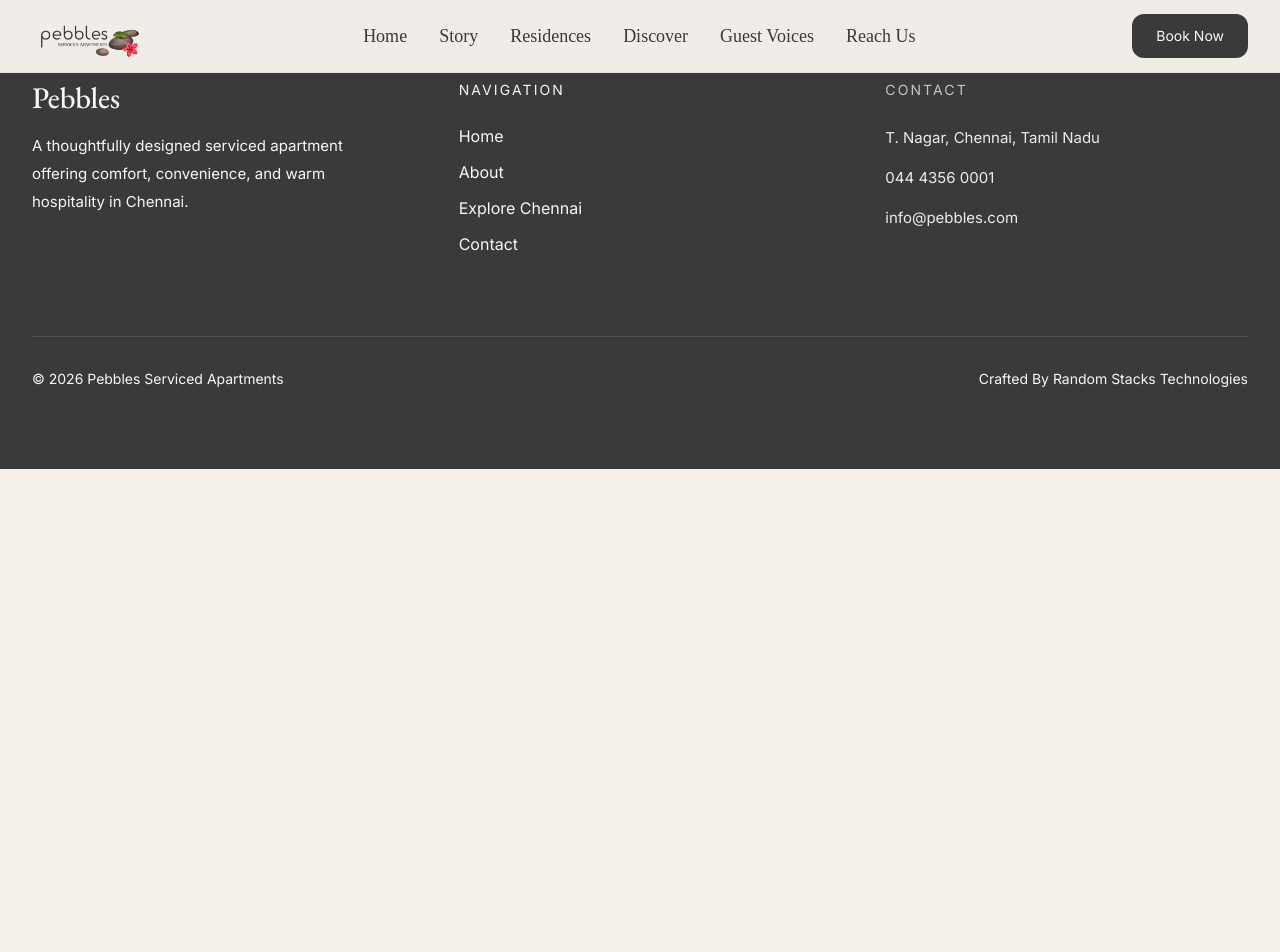
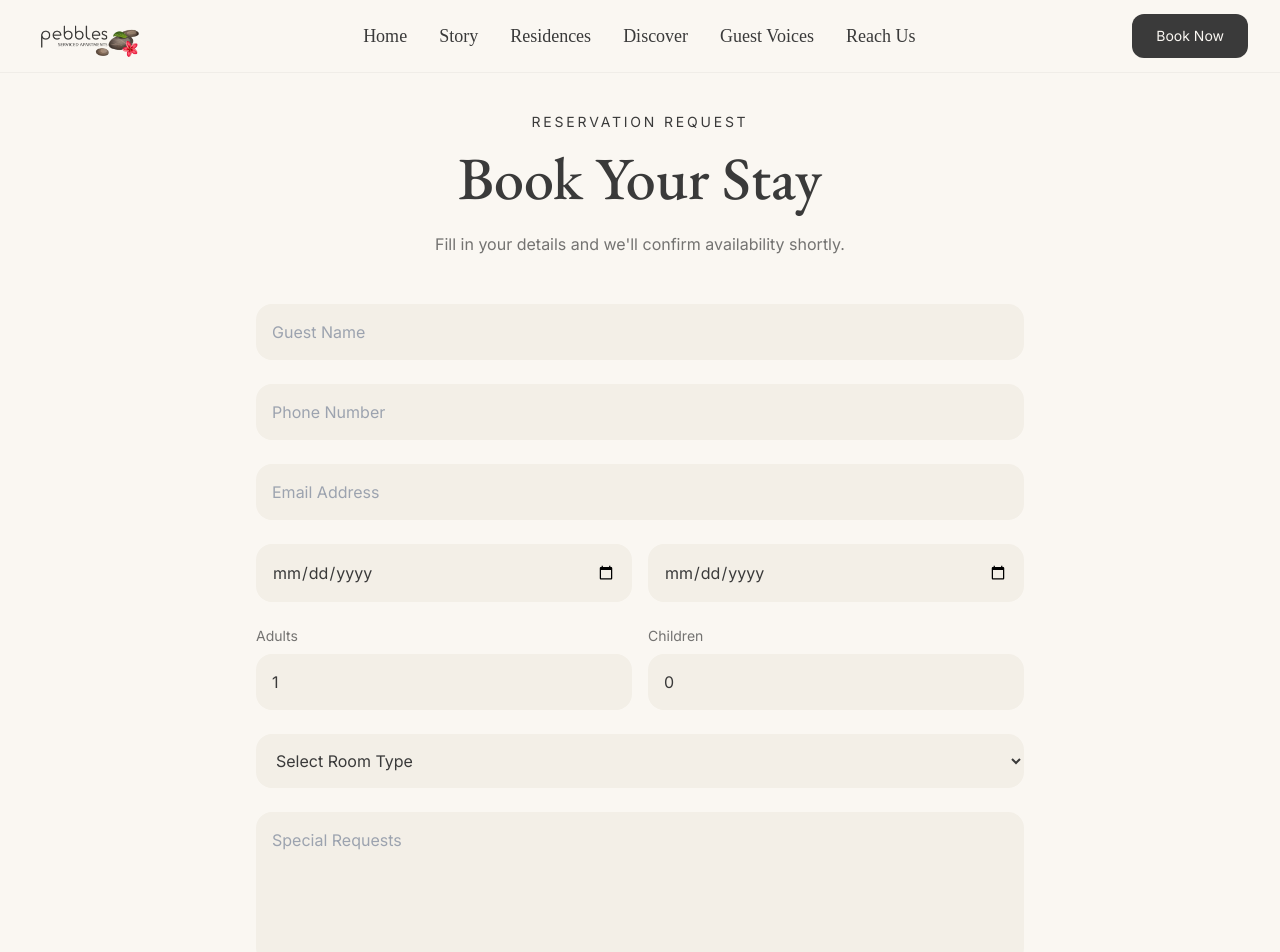
Before and after one commit to Random-Stack-Team/client-pebbels, a React (Vite) app: page /book in a window 1280 px wide. Shown: the top 952 px of the page. Before the commit the page ends 800 px from the top, so only its background shows below. Built offline with nearby package versions, Linux system fonts and the light colour scheme.

Commit message:
Booking page updates

```diff
--- a/src/App.jsx
+++ b/src/App.jsx
@@ -9,6 +9,8 @@ import Rooms from "./pages/Rooms";
 import Explore from "./pages/Explore";
 import Reviews from "./pages/Reviews";
 import Contact from "./pages/Contact";
+import Book from "./pages/Book";
+
 
 export default function App() {
   return (
@@ -22,6 +24,7 @@ export default function App() {
         <Route path="/explore" element={<Explore />} />
         <Route path="/reviews" element={<Reviews />} />
         <Route path="/contact" element={<Contact />} />
+        <Route path="/book" element={<Book />} />
       </Routes>
     </Layout>
   );
--- a/src/components/home/HeroScene.jsx
+++ b/src/components/home/HeroScene.jsx
@@ -1,5 +1,6 @@
 import { motion, useScroll, useTransform } from "framer-motion";
 import { useRef } from "react";
+import { Link } from "react-router-dom";
 
 import roomImage from "../../assets/Room 5.jpg";
 import heroImage from "../../assets/hero2.jpeg";
@@ -200,27 +201,25 @@ px-6 md:px-0
         designed stays in the heart of Chennai.
       </p>
 
+      <Link to="/book">
   <button
     className="
       mt-10
       px-6 md:px-8
       py-3 md:py-4
       rounded-xl
-
       bg-[#FAF7F2]
       text-[#3A3A3A]
-
       text-sm
       font-medium
-
       transition-all
       duration-300
-
       hover:scale-[1.02]
     "
   >
     Book Your Stay
   </button>
+</Link>
     </motion.div>
   </motion.div>
 
--- a/src/components/layout/Navbar.jsx
+++ b/src/components/layout/Navbar.jsx
@@ -97,6 +97,7 @@ export default function Navbar() {
           ))}
         </div>
 
+        <Link to="/book">
   <motion.button
     whileHover={{ scale: 1.03 }}
     whileTap={{ scale: 0.97 }}
@@ -104,6 +105,7 @@ export default function Navbar() {
   >
     Book Now
   </motion.button>
+</Link>
 
         <button
           onClick={() => setMobileOpen(!mobileOpen)}
@@ -139,9 +141,23 @@ export default function Navbar() {
                 </Link>
               ))}
 
-              <button className="px-6 py-3 rounded-xl bg-[#3A3A3A] text-[#FAF7F2] text-sm transition-all duration-300">
+<Link
+  to="/book"
+  onClick={() => setMobileOpen(false)}
+  className="
+    px-6
+    py-3
+    rounded-xl
+    bg-[#3A3A3A]
+    text-[#FAF7F2]
+    text-sm
+    text-center
+  "
+>
   Book Now
-              </button>
+</Link>
+
+
    </div>
           </motion.div>
         )}
--- /dev/null
+++ b/src/pages/Book.jsx
@@ -0,0 +1,240 @@
+import { useState } from "react";
+
+export default function Book() {
+  const [submitted, setSubmitted] = useState(false);
+
+const [form, setForm] = useState({
+    name: "",
+    phone: "",
+    email: "",
+    checkIn: "",
+    checkOut: "",
+    adults: 1,
+    children: 0,
+    roomType: "",
+    message: "",
+  });
+
+  const handleChange = (e) => {
+    setForm({
+      ...form,
+      [e.target.name]: e.target.value,
+    });
+  };
+
+  const handleSubmit = (e) => {
+  e.preventDefault();
+
+  setSubmitted(true);
+
+  setForm({
+    name: "",
+    phone: "",
+    email: "",
+    checkIn: "",
+    checkOut: "",
+    adults: 1,
+    children: 0,
+    roomType: "",
+    message: "",
+  });
+};
+
+  return (
+    <section className="bg-[#FAF7F2] min-h-screen py-28 px-6">
+      <div className="max-w-3xl mx-auto">
+
+        <div className="text-center">
+          <p className="uppercase tracking-[0.2em] text-sm">
+            Reservation Request
+          </p>
+
+          <h1 className="mt-4 font-serif text-4xl md:text-6xl">
+            Book Your Stay
+          </h1>
+
+          <p className="mt-6 text-[#3A3A3A]/70">
+            Fill in your details and we'll confirm
+            availability shortly.
+          </p>
+        </div>
+
+        {submitted && (
+  <div
+    className="
+      fixed inset-0 z-[100]
+      flex items-center justify-center
+      bg-black/40
+      px-6
+    "
+  >
+    <div
+      className="
+        w-full max-w-md
+        bg-[#FAF7F2]
+        rounded-3xl
+        p-8
+        text-center
+        shadow-xl
+      "
+    >
+      <h3 className="text-2xl font-serif text-[#3A3A3A]">
+        Booking Request Sent
+      </h3>
+
+      <p className="mt-3 text-[#3A3A3A]/70">
+        Your booking request has been submitted successfully.
+      </p>
+
+      <p className="mt-1 text-sm text-[#3A3A3A]/60">
+        We will get back to you shortly.
+      </p>
+
+      <button
+        onClick={() => setSubmitted(false)}
+        className="
+          mt-6
+          px-6
+          py-3
+          rounded-xl
+          bg-[#3A3A3A]
+          text-[#FAF7F2]
+        "
+      >
+        Close
+      </button>
+    </div>
+  </div>
+)}
+        <form
+          onSubmit={handleSubmit}
+          className="mt-12 space-y-6"
+        >
+          <input
+            type="text"
+            name="name"
+            placeholder="Guest Name"
+            value={form.name}
+            onChange={handleChange}
+            required
+            className="w-full p-4 rounded-2xl bg-[#F3EFE7]"
+          />
+
+          <input
+            type="tel"
+            name="phone"
+            placeholder="Phone Number"
+            value={form.phone}
+            onChange={handleChange}
+            required
+            className="w-full p-4 rounded-2xl bg-[#F3EFE7]"
+          />
+
+          <input
+            type="email"
+            name="email"
+            placeholder="Email Address"
+            value={form.email}
+            onChange={handleChange}
+            className="w-full p-4 rounded-2xl bg-[#F3EFE7]"
+          />
+
+          <div className="grid md:grid-cols-2 gap-4">
+            <input
+              type="date"
+              name="checkIn"
+              value={form.checkIn}
+              onChange={handleChange}
+              required
+              className="p-4 rounded-2xl bg-[#F3EFE7]"
+            />
+
+            <input
+              type="date"
+              name="checkOut"
+              value={form.checkOut}
+              onChange={handleChange}
+              required
+              className="p-4 rounded-2xl bg-[#F3EFE7]"
+            />
+          </div>
+
+          <div className="grid md:grid-cols-2 gap-4">
+  <div>
+    <label
+      htmlFor="adults"
+      className="block mb-2 text-sm text-[#3A3A3A]/70"
+    >
+      Adults
+    </label>
+
+    <input
+      id="adults"
+      type="number"
+      name="adults"
+      min="1"
+      value={form.adults}
+      onChange={handleChange}
+      className="w-full p-4 rounded-2xl bg-[#F3EFE7]"
+    />
+  </div>
+
+  <div>
+    <label
+      htmlFor="children"
+      className="block mb-2 text-sm text-[#3A3A3A]/70"
+    >
+      Children
+    </label>
+
+    <input
+      id="children"
+      type="number"
+      name="children"
+      min="0"
+      value={form.children}
+      onChange={handleChange}
+      className="w-full p-4 rounded-2xl bg-[#F3EFE7]"
+    />
+  </div>
+</div>
+          <select
+            name="roomType"
+            value={form.roomType}
+            onChange={handleChange}
+            className="w-full p-4 rounded-2xl bg-[#F3EFE7]"
+          >
+            <option value="">Select Room Type</option>
+            <option value="Deluxe">Deluxe</option>
+            <option value="Executive">Executive</option>
+            <option value="Suite">Suite</option>
+          </select>
+
+          <textarea
+            rows="5"
+            name="message"
+            placeholder="Special Requests"
+            value={form.message}
+            onChange={handleChange}
+            className="w-full p-4 rounded-2xl bg-[#F3EFE7]"
+          />
+
+          <button
+            type="submit"
+            className="
+              w-full
+              py-4
+              rounded-2xl
+              bg-[#3A3A3A]
+              text-[#FAF7F2]
+              font-medium
+            "
+          >
+            Send Booking Request
+          </button>
+        </form>
+
+      </div>
+    </section>
+  );
+}
```
Lines whose indentation alone changed are shown as unchanged.
